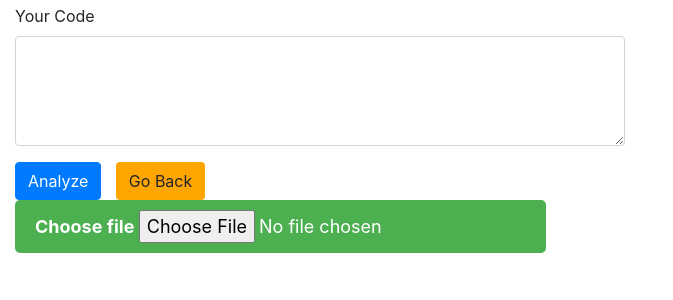
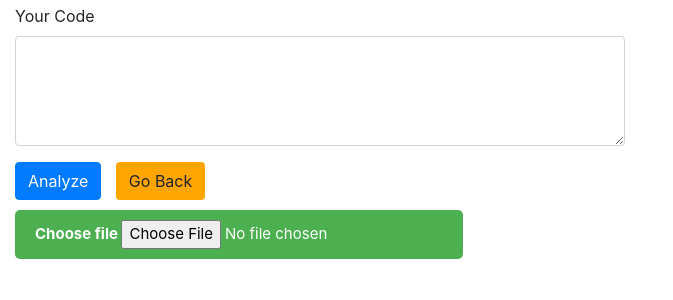
Before and after one commit to mahin12/chatgpt_network_security, a Flask app: page /test in a window 1280 px wide. Shown: the part 207-507 px from the top of the page, without its empty margins (0-673 px from the left). Run offline with Flask 2, Linux system fonts and the light colour scheme; a user stored in the database is signed in; some libraries are stand-ins or nearby versions.

Commit message:
commit message

```diff
--- a/templates/test.html
+++ b/templates/test.html
@@ -78,8 +78,9 @@
         .custom-file-upload {
             display: inline-block;
             cursor: pointer;
+            margin-top: 10px;
             padding: 10px 20px;
-            font-size: 18px;
+            font-size: 15px;
             font-weight: bold;
             color: #fff;
             background-color: #4CAF50;
```
